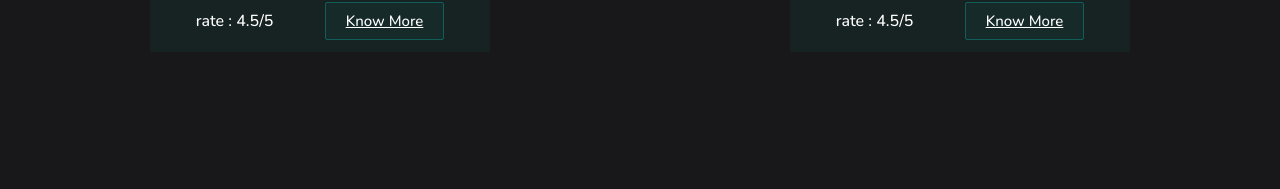
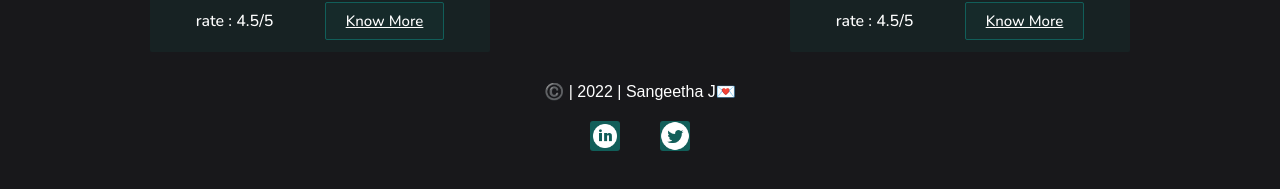
Before and after one commit to sangeetha-13-99/Mark-Six-Show-Recommendation-App, a React (Create React App) app: page / in a window 1280 px wide. Shown: the part 1268-1457 px from the top of the page. Before the commit the page ends 1330 px from the top, so only its background shows below. Built offline with nearby package versions, Linux system fonts and the light colour scheme.

Commit message:
refactor : adding footer

```diff
--- a/src/App.js
+++ b/src/App.js
@@ -1,11 +1,13 @@
 import "./styles.css";
 import Heading from './Heading';
 import Main from './Main';
+import Footer from './Footer';
 export default function App() {
   return (
     <div className="App">
       <Heading/>
       <Main/>
+      <Footer/>
     </div>
   );
 }
--- /dev/null
+++ b/src/Footer.js
@@ -0,0 +1,22 @@
+export default function Footer() {
+  let linkedin = "https://www.linkedin.com/in/sangeetha-jula-b302171a4/";
+  let twitter = "https://twitter.com/sangeetha_jula";
+  return (
+    <div className="footer">
+      <p>©️ | {new Date().getFullYear()} | Sangeetha J💌 </p>
+      <div>
+        {[linkedin, twitter].map((item, i) => {
+          return (
+            <a key={item} href={item}>
+              <img
+                className="footer-icon"
+                src={`../images/footer-${i + 1}.png`}
+                alt="footer icon"
+              />
+            </a>
+          );
+        })}
+      </div>
+    </div>
+  );
+}
--- a/src/styles.css
+++ b/src/styles.css
@@ -60,7 +60,21 @@ padding:10px;
   margin:10px auto;
 }
 .genreImage{
-  /* margin:auto; */
 width:300px;
 height:400px;
 }
+.footer {
+  margin:20px auto;
+}
+.footer >p{
+  color:white;
+  font-family: sans-serif;
+  margin:0 auto;
+}
+.footer-icon{
+  width:30px;
+  height:30px;
+  margin:20px;
+  background-color: #115e59;
+  border-radius:10%;
+}
```
Also changed, not shown: public/images/footer-1.png (added), public/images/footer-2.png (added).
